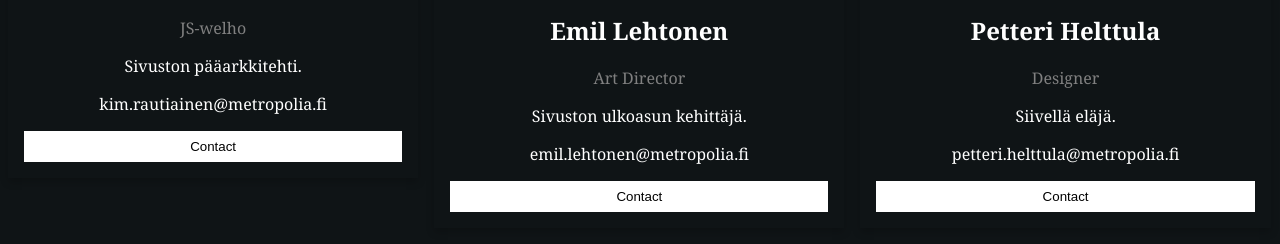
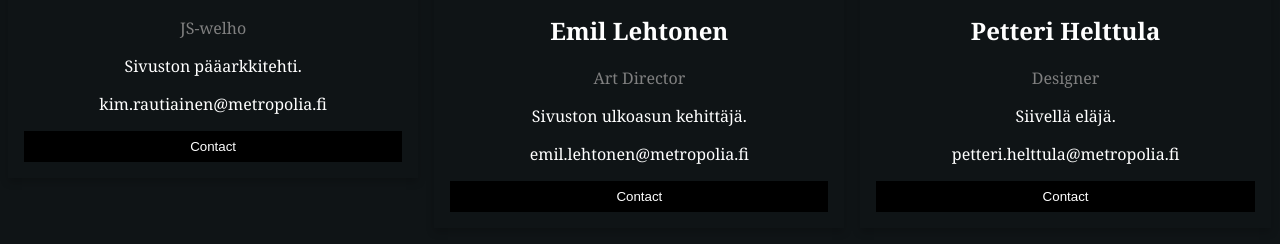
Before and after one commit to pamppe/FirstWebpageProject, a plain HTML site: page projekti/aboutpage.html in a window 1280 px wide. Shown: the part 613-857 px from the top of the page. Drawn offline with Linux system fonts and the light colour scheme.

Commit message:
Contact-napit mustiksi:D

```diff
--- a/projekti/aboutpage.css
+++ b/projekti/aboutpage.css
@@ -109,8 +109,8 @@ html {
     outline: 0;
     display: inline-block;
     padding: 8px;
-    color: #000;
-    background-color: white;
+    color: white;
+    background-color: #000;
     text-align: center;
     cursor: pointer;
     width: 100%;
```
